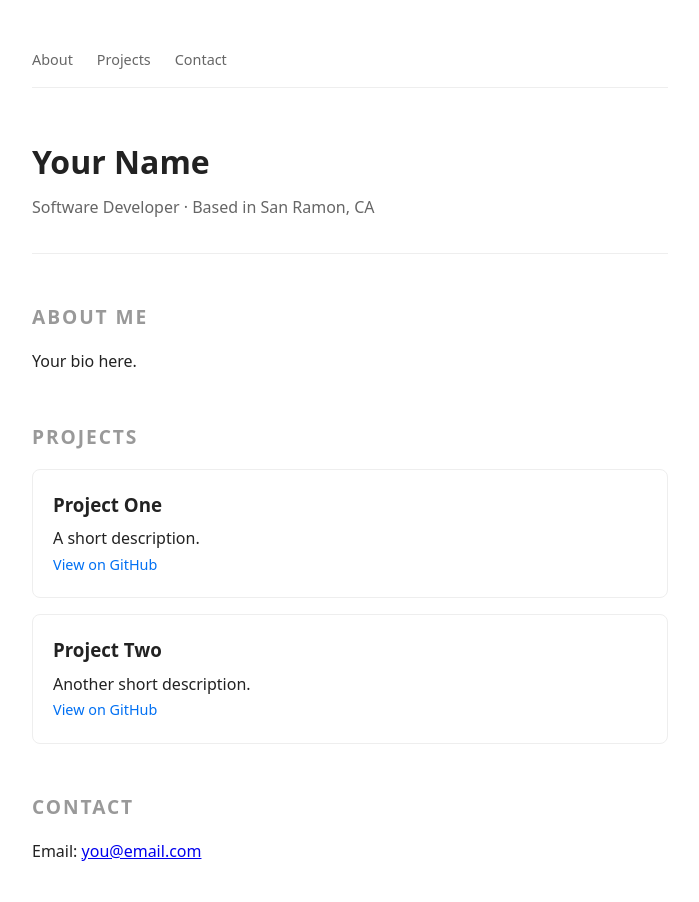
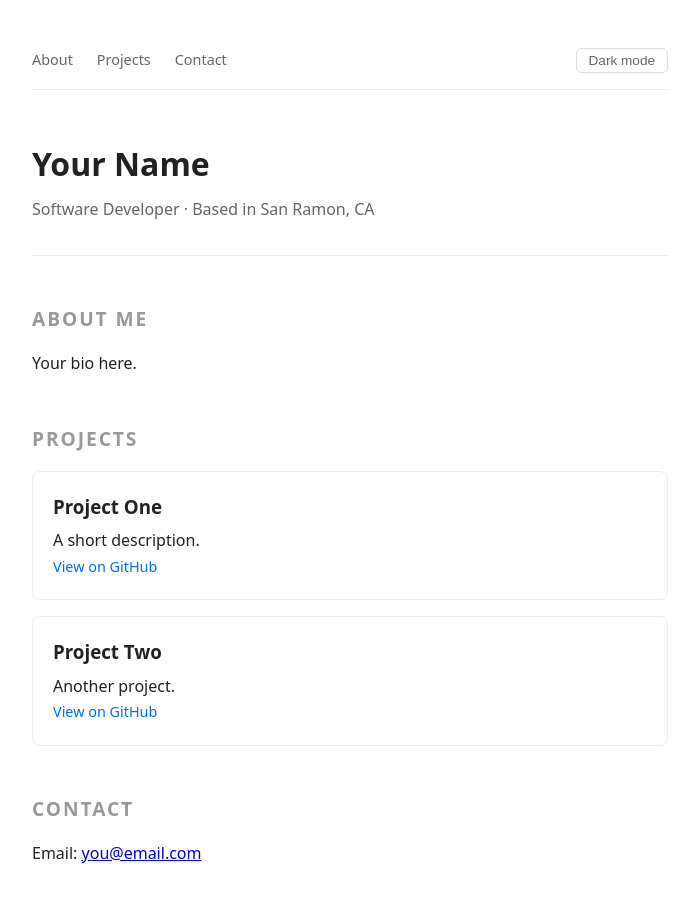
Before and after one commit to tliu3157/personal-website, a React (Vite) app in the folder my-website-react/: page / in a window 1280 px wide. Shown: the top 902 px of the page, without its empty margins (290-989 px from the left). Built offline with nearby package versions, Linux system fonts and the light colour scheme.

Commit message:
dark mode and buttons

```diff
--- a/my-website-react/src/App.jsx
+++ b/my-website-react/src/App.jsx
@@ -1,11 +1,10 @@
-import { useEffect, useRef } from "react"
+import { useEffect, useRef, useState } from "react"
 import Nav from "src/components/Nav"
 import Header from "src/components/Header"
 import ProjectCard from "src/components/ProjectCard"
 
 function useFadeIn() {
   const ref = useRef(null)
-
   useEffect(() => {
     const observer = new IntersectionObserver(
       ([entry]) => {
@@ -15,22 +14,26 @@ function useFadeIn() {
       },
       { threshold: 0.1 }
     )
-
     if (ref.current) observer.observe(ref.current)
     return () => observer.disconnect()
   }, [])
-
   return ref
 }
 
 function App() {
+  const [darkMode, setDarkMode] = useState(false)
+
+  useEffect(() => {
+    document.body.classList.toggle("dark", darkMode)
+  }, [darkMode])
+
   const aboutRef = useFadeIn()
   const projectsRef = useFadeIn()
   const contactRef = useFadeIn()
 
   return (
     <main>
-      <Nav />
+      <Nav darkMode={darkMode} onToggle={() => setDarkMode(!darkMode)} />
       <Header />
 
       <section id="about" ref={aboutRef} className="fade-section">
@@ -47,7 +50,7 @@ function App() {
         />
         <ProjectCard
           title="Project Two"
-          description="Another short description."
+          description="Another project."
           link="https://github.com"
         />
       </section>
--- a/my-website-react/src/components/Nav.jsx
+++ b/my-website-react/src/components/Nav.jsx
@@ -1,9 +1,12 @@
-function Nav() {
+function Nav({ darkMode, onToggle }) {
   return (
     <nav>
       <a href="#about">About</a>
       <a href="#projects">Projects</a>
       <a href="#contact">Contact</a>
+      <button onClick={onToggle}>
+        {darkMode ? "Light mode" : "Dark mode"}
+      </button>
     </nav>
   )
 }
--- a/my-website-react/src/index.css
+++ b/my-website-react/src/index.css
@@ -91,3 +91,42 @@ h2 {
     gap: 1rem;
   }
 }
+/* === Dark mode === */
+body.dark {
+  background: #111;
+  color: #eee;
+}
+
+body.dark nav {
+  background: #111;
+  border-bottom-color: #333;
+}
+
+body.dark nav a {
+  color: #aaa;
+}
+
+body.dark nav a:hover {
+  color: #fff;
+}
+
+body.dark .project-card {
+  border-color: #333;
+}
+
+/* === Nav button === */
+nav button {
+  margin-left: auto;
+  background: none;
+  border: 1px solid #ddd;
+  border-radius: 6px;
+  padding: 0.25rem 0.75rem;
+  cursor: pointer;
+  font-size: 0.85rem;
+  color: #666;
+}
+
+nav button:hover {
+  border-color: #999;
+  color: #000;
+}
```
